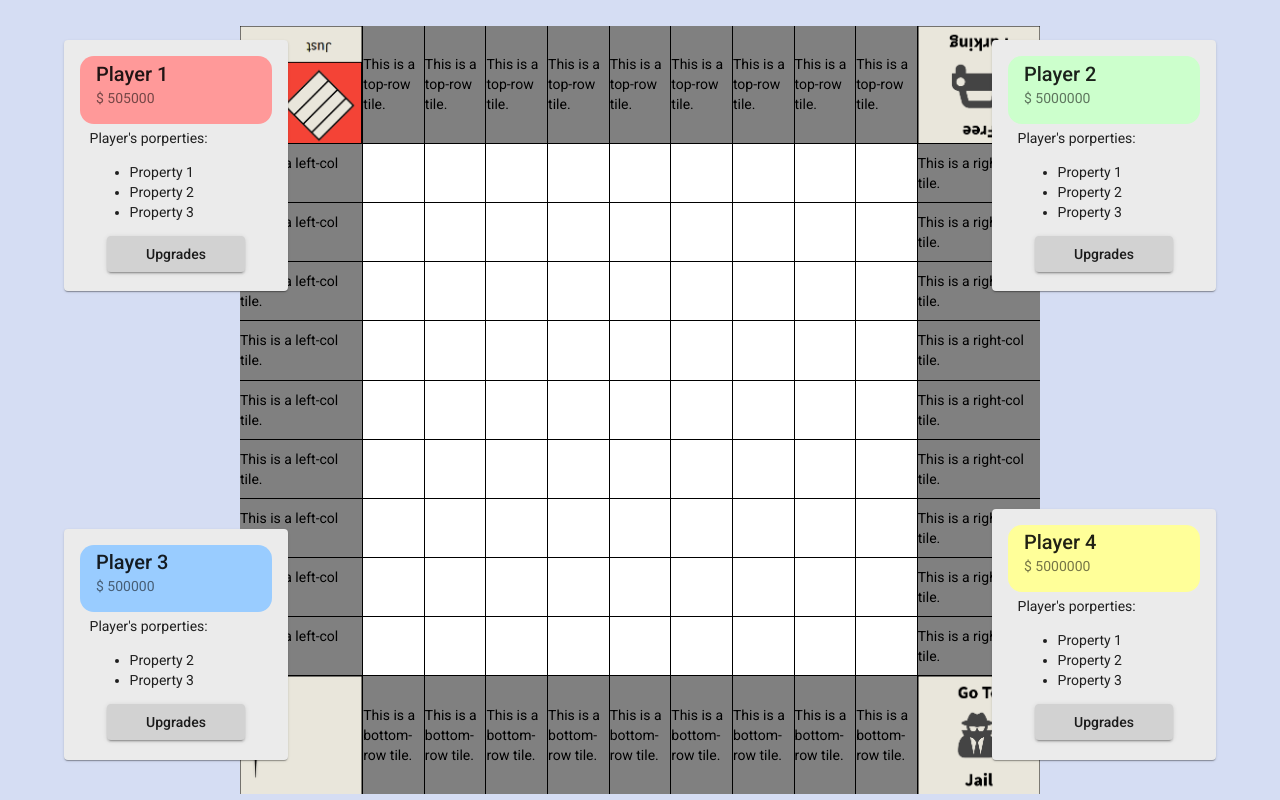
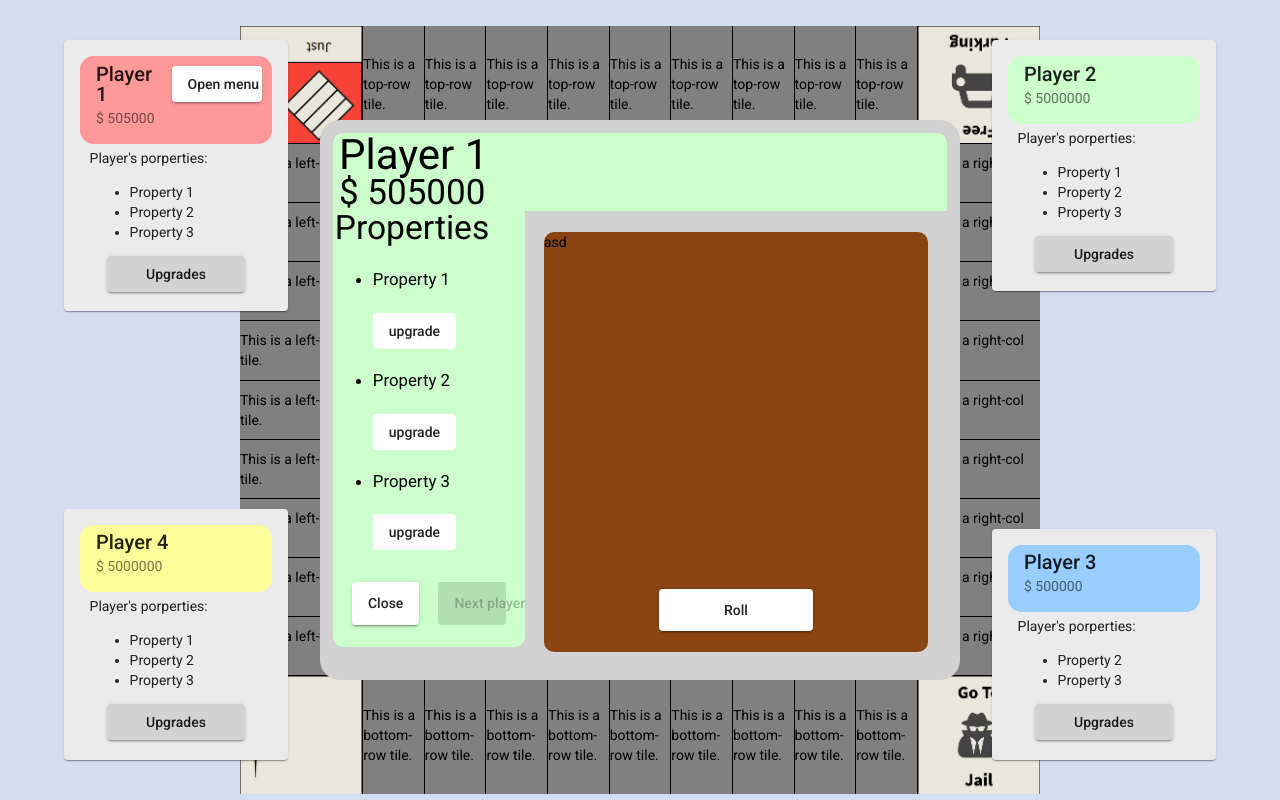
Before and after one commit to Kojotm/TotallyNotMonopoly, an Angular app in the folder TotallyNotMonopolyUI/: page / in a window 1280 px wide. Built offline with nearby package versions, Linux system fonts and the light colour scheme.

Commit message:
Created a surface to manage turns and properties

```diff
--- a/TotallyNotMonopolyUI/src/app/game-table/game-table.component.html
+++ b/TotallyNotMonopolyUI/src/app/game-table/game-table.component.html
@@ -1,13 +1,14 @@
 <div class="table-wrapper">
-  <mat-grid-list cols="13" rowHeight=fit>
+  <mat-grid-list cols="13" rowHeight="fit">
     <mat-grid-tile
       *ngFor="let tile of tiles"
       [colspan]="tile.cols"
       [rowspan]="tile.rows"
       [style.background]="tile.color"
       [style.background-image]="tile.img"
-      [style.background-size]="'cover'">
-      {{tile.text}}
+      [style.background-size]="'cover'"
+    >
+      {{ tile.text }}
     </mat-grid-tile>
   </mat-grid-list>
 </div>
@@ -15,64 +16,152 @@
 <mat-card class="info-card player-1-info-card">
   <mat-card-header>
     <mat-card-title>Player 1</mat-card-title>
-    <mat-card-subtitle>$ {{players[0].money}}</mat-card-subtitle>
+    <mat-card-subtitle>$ {{ players[0].money }}</mat-card-subtitle>
+    <button
+      mat-raised-button
+      class="active-player-btn"
+      *ngIf="activePlayer === players[0]"
+      (click)="activeTurn = true"
+    >
+      Open menu
+    </button>
   </mat-card-header>
   <mat-card-content>
     <p>Player's porperties:</p>
     <ul>
-      <li *ngFor="let property of players[0].properties">{{property}}</li>
-      <!-- <li>Property 1<i class="fas fa-home"></i></li>
-      <li>Property 2</li>
-      <li>Property 3</li> -->
+      <li *ngFor="let property of players[0].properties">{{ property }}</li>
     </ul>
-    <button mat-raised-button class="upgrades-btn" (click)="openUpgradesMenu(1)">Upgrades</button>
+    <button
+      mat-raised-button
+      class="upgrades-btn"
+      (click)="openUpgradesMenu(1)"
+    >
+      Upgrades
+    </button>
   </mat-card-content>
 </mat-card>
 
 <mat-card class="info-card player-2-info-card">
   <mat-card-header>
     <mat-card-title>Player 2</mat-card-title>
-    <mat-card-subtitle>$ {{players[1].money}}</mat-card-subtitle>
+    <mat-card-subtitle>$ {{ players[1].money }}</mat-card-subtitle>
+    <button
+      mat-raised-button
+      class="active-player-btn"
+      *ngIf="activePlayer === players[1]"
+      (click)="activeTurn = true"
+    >
+      Open menu
+    </button>
   </mat-card-header>
   <mat-card-content>
     <p>Player's porperties:</p>
     <ul>
-      <li *ngFor="let property of players[1].properties">{{property}}</li>
-      <!-- <li>Property 1</li>
-      <li>Property 2 <i class="fas fa-building"></i></li>
-      <li>Property 3</li> -->
+      <li *ngFor="let property of players[1].properties">{{ property }}</li>
     </ul>
-    <button mat-raised-button class="upgrades-btn" (click)="openUpgradesMenu(2)">Upgrades</button>
+    <button
+      mat-raised-button
+      class="upgrades-btn"
+      (click)="openUpgradesMenu(2)"
+    >
+      Upgrades
+    </button>
   </mat-card-content>
 </mat-card>
 
 <mat-card class="info-card player-3-info-card">
   <mat-card-header>
     <mat-card-title>Player 3</mat-card-title>
-    <mat-card-subtitle>$ {{players[2].money}}</mat-card-subtitle>
+    <mat-card-subtitle>$ {{ players[2].money }}</mat-card-subtitle>
+    <button
+      mat-raised-button
+      class="active-player-btn"
+      *ngIf="activePlayer === players[2]"
+      (click)="activeTurn = true"
+    >
+      Open menu
+    </button>
   </mat-card-header>
   <mat-card-content>
     <p>Player's porperties:</p>
-    <ul >
-      <li *ngFor="let property of players[2].properties">{{property}}</li>
+    <ul>
+      <li *ngFor="let property of players[2].properties">{{ property }}</li>
     </ul>
-    <button mat-raised-button class="upgrades-btn" (click)="openUpgradesMenu(3)">Upgrades</button>
+    <button
+      mat-raised-button
+      class="upgrades-btn"
+      (click)="openUpgradesMenu(3)"
+    >
+      Upgrades
+    </button>
   </mat-card-content>
 </mat-card>
 
 <mat-card class="info-card player-4-info-card">
   <mat-card-header>
     <mat-card-title>Player 4</mat-card-title>
-    <mat-card-subtitle>$ {{players[3].money}}</mat-card-subtitle>
+    <mat-card-subtitle>$ {{ players[3].money }}</mat-card-subtitle>
+    <button
+      mat-raised-button
+      class="active-player-btn"
+      *ngIf="activePlayer === players[3]"
+      (click)="activeTurn = true"
+    >
+      Open menu
+    </button>
   </mat-card-header>
   <mat-card-content>
     <p>Player's porperties:</p>
     <ul>
-      <li *ngFor="let property of players[3].properties">{{property}}</li>
-      <!-- <li>Property 1</li>
-      <li>Property 2</li>
-      <li>Property 3</li> -->
+      <li *ngFor="let property of players[3].properties">{{ property }}</li>
     </ul>
-    <button mat-raised-button class="upgrades-btn" (click)="openUpgradesMenu(4)">Upgrades</button>
+    <button
+      mat-raised-button
+      class="upgrades-btn"
+      (click)="openUpgradesMenu(4)"
+    >
+      Upgrades
+    </button>
   </mat-card-content>
 </mat-card>
+
+<div class="player-turn" *ngIf="activeTurn === true">
+  <div class="player-money">
+    <p class="name">Player {{ activePlayer.number }}</p>
+    <p class="money">$ {{ activePlayer.money }}</p>
+  </div>
+  <div class="wrapper">
+    <div class="player-properties">
+      <p class="property-title">Properties</p>
+      <ul>
+        <li *ngFor="let property of activePlayer.properties; let i = index">
+          {{ property }}
+          <button mat-flat-button (click)="upgradeBtn(i)">upgrade</button>
+        </li>
+      </ul>
+      <button mat-raised-button class="close-btn" (click)="activeTurn = false">
+        Close
+      </button>
+      <button
+        mat-raised-button
+        class="next-player-btn"
+        (click)="nextPlayer()"
+        [disabled]="!rolled"
+      >
+        Next player
+      </button>
+    </div>
+
+    <div class="dice-roll">
+      asd
+      <button
+        mat-raised-button
+        class="roll-btn"
+        (click)="rollDice()"
+        [disabled]="rolled"
+      >
+        Roll
+      </button>
+    </div>
+  </div>
+</div>
--- a/TotallyNotMonopolyUI/src/app/game-table/game-table.component.scss
+++ b/TotallyNotMonopolyUI/src/app/game-table/game-table.component.scss
@@ -1,7 +1,6 @@
 // rgb(233,230,219) - background of tiles
 
 .table-wrapper {
-  /* Position to center */
   position: absolute;
   left: 50%;
   margin: 2% 0%;
@@ -9,7 +8,7 @@
   transform: translateX(-50%);
 
   mat-grid-list {
-    height:96vh;
+    height: 96vh;
     width: 100vh;
     background-color: black;
     mat-grid-tile {
@@ -19,13 +18,17 @@
   }
 }
 .info-card {
-  background-color: rgb(235,235,235);
+  background-color: rgb(235, 235, 235);
   width: 15%;
   height: auto;
   position: absolute;
   mat-card-header {
     padding-top: 4%;
     border-radius: 1em;
+  }
+  .active-player-btn {
+    height: 100%;
+    margin: 1% 5% 0 auto;
   }
   mat-card-content {
     width: 90%;
@@ -34,37 +37,117 @@
   .upgrades-btn {
     margin: 0 10% 0 10%;
     width: 80%;
-    background-color: rgb(210,210,210);
+    background-color: rgb(210, 210, 210);
     &:hover {
-      background-color: rgb(180,180,180);
+      background-color: rgb(180, 180, 180);
     }
   }
   &.player-1-info-card {
     top: 5%;
     left: 5%;
     mat-card-header {
-      background-color: rgb(255,153,153);
+      background-color: rgb(255, 153, 153);
     }
   }
   &.player-2-info-card {
     top: 5%;
     right: 5%;
     mat-card-header {
-      background-color: rgb(204,255,204);
+      background-color: rgb(204, 255, 204);
     }
   }
   &.player-3-info-card {
     bottom: 5%;
-    left: 5%;
+    right: 5%;
+
     mat-card-header {
-      background-color: rgb(153,204,255);
+      background-color: rgb(153, 204, 255);
     }
   }
   &.player-4-info-card {
-    bottom:  5%;
-    right: 5%;
+    bottom: 5%;
+    left: 5%;
     mat-card-header {
-      background-color: rgb(255,255,153);
+      background-color: rgb(255, 255, 153);
     }
   }
 }
+
+.player-turn {
+  position: fixed;
+  background-color: rgb(210, 210, 210);
+  border-radius: 20px;
+  margin: auto;
+  width: 50%;
+  height: 70%;
+  left: 25%;
+  top: 15%;
+
+  .player-money {
+    border-top-left-radius: 10px;
+    border-top-right-radius: 10px;
+    background-color: rgb(204, 255, 204);
+    height: 14%;
+    margin: 2% 2% 0 2%;
+    .name {
+      padding: 2% 0 1% 1%;
+      font-size: 3em;
+    }
+    .money {
+      padding: 0 1%;
+      font-size: 2.5em;
+    }
+  }
+  .wrapper {
+    height: 83%;
+    .player-properties {
+      border-bottom-left-radius: 10px;
+      border-bottom-right-radius: 10px;
+      background-color: rgb(204, 255, 204);
+      font-size: 1.2em;
+      height: 91%;
+      margin: 0 0 2% 2%;
+      padding: 1% 0;
+      position: relative;
+      width: 30%;
+      .property-title {
+        font-size: 2em;
+        padding-left: 1%;
+      }
+      li {
+        line-height: 3em;
+      }
+      .close-btn {
+        position: absolute;
+        bottom: 5%;
+        width: 35%;
+        height: 10%;
+        left: 10%;
+      }
+      .next-player-btn {
+        position: absolute;
+        bottom: 5%;
+        width: 35%;
+        height: 10%;
+        right: 10%;
+      }
+    }
+    .dice-roll {
+      display: block;
+      position: absolute;
+      background-color: saddlebrown;
+      border-radius: 10px;
+      right: 5%;
+      bottom: 5%;
+      width: 60%;
+      height: 75%;
+      .roll-btn {
+        position: absolute;
+        bottom: 5%;
+        width: 40%;
+        height: 10%;
+        left: 30%;
+      }
+    }
+  }
+}
--- a/TotallyNotMonopolyUI/src/app/game-table/game-table.component.ts
+++ b/TotallyNotMonopolyUI/src/app/game-table/game-table.component.ts
@@ -5,6 +5,8 @@ import {
   MatDialogRef,
   MAT_DIALOG_DATA,
 } from '@angular/material/dialog';
+
+// "/api/gameTable - table tiles"
 
 export interface Tile {
   name: string;
@@ -31,6 +33,10 @@ export interface Property {
   styleUrls: ['./game-table.component.scss'],
 })
 export class GameTableComponent implements OnInit {
+  public activeTurn: boolean;
+  public activePlayer: Player;
+  public activePlayerIndex: number;
+  public rolled: boolean;
   tiles: Tile[] = [];
 
   players: Player[] = [
@@ -59,6 +65,10 @@ export class GameTableComponent implements OnInit {
   constructor(public dialog: MatDialog) {
     this.getTilesFromBE();
     this.fillTableWithTiles();
+    this.activePlayerIndex = 0;
+    this.activePlayer = this.players[this.activePlayerIndex];
+    this.activeTurn = true;
+    this.rolled = false;
   }
 
   ngOnInit(): void {}
@@ -168,6 +178,22 @@ export class GameTableComponent implements OnInit {
       text: '',
     });
   }
+  public upgradeBtn(index: number) {
+    console.log('Upgrade: ' + this.activePlayer.properties[index]);
+  }
+  public nextPlayer() {
+    this.activePlayerIndex =
+      this.activePlayerIndex + 1 === 4 ? 0 : this.activePlayerIndex + 1;
+    this.activePlayer = this.players[this.activePlayerIndex];
+    this.rolled = false;
+  }
+
+  public rollDice() {
+    let dice_one = Math.floor(Math.random() * 6 + 1);
+    let dice_two = Math.floor(Math.random() * 6 + 1);
+    console.log('Rolled: ', dice_one, '+', dice_two, '=', dice_one + dice_two);
+    this.rolled = true;
+  }
 }
 
 @Component({
```
